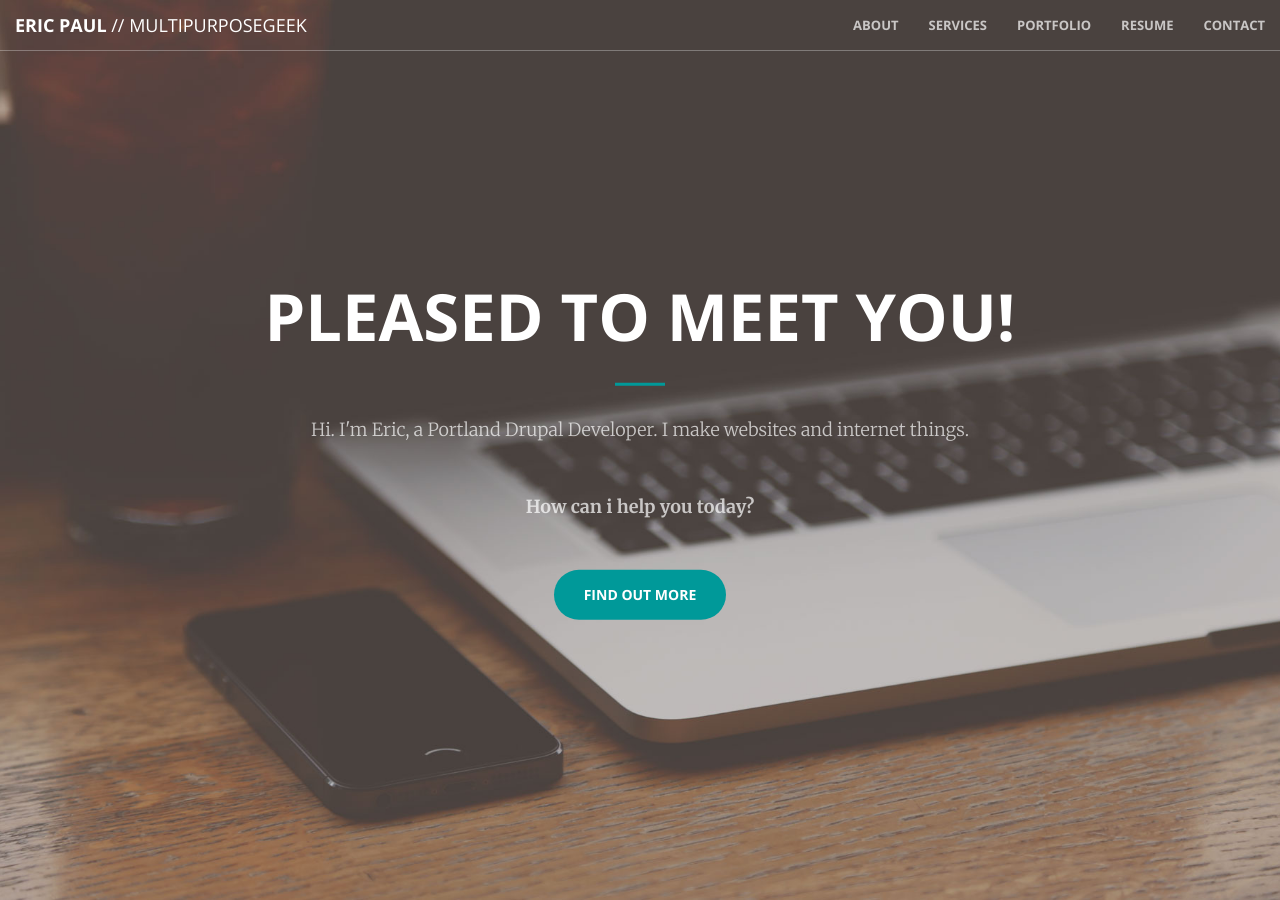
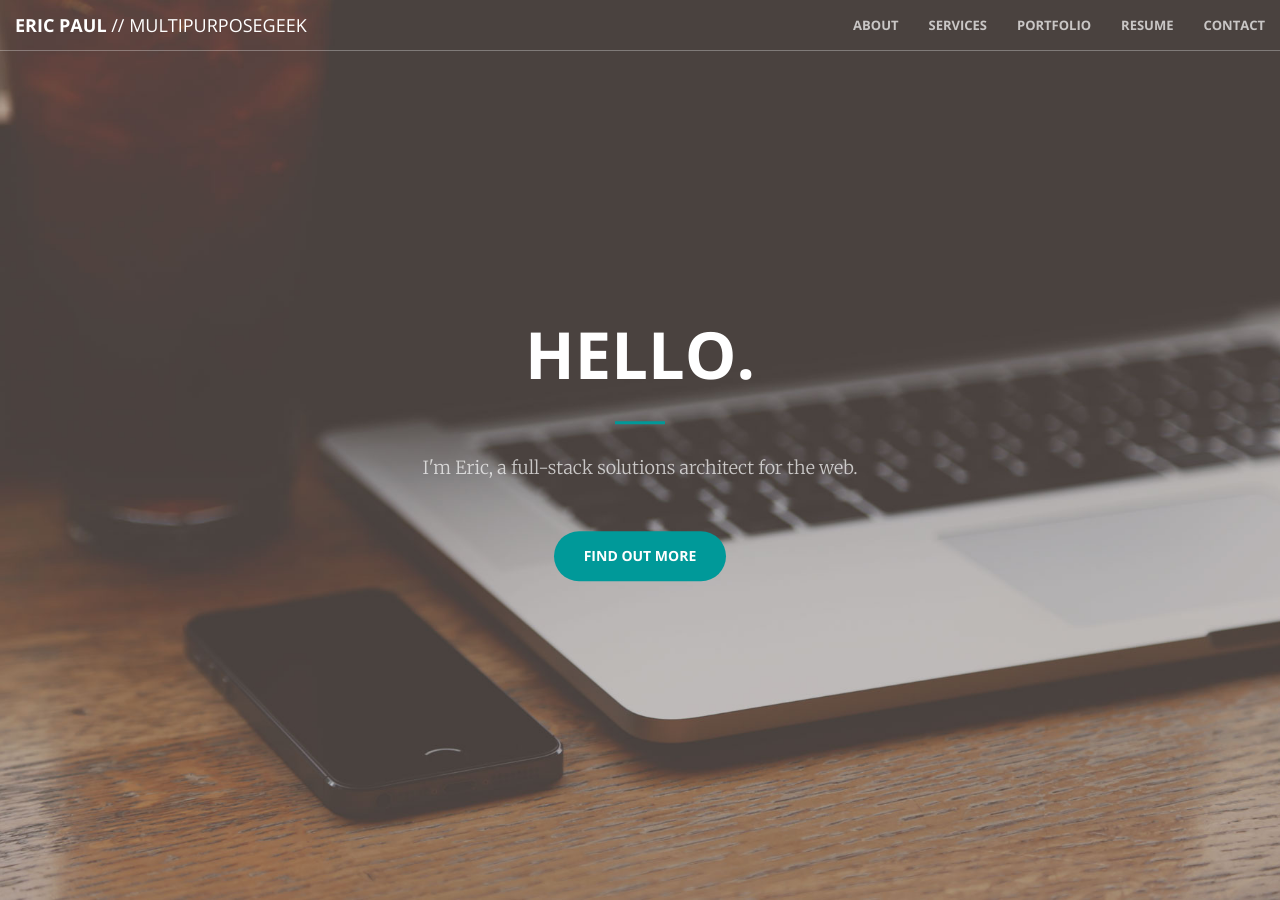
Before and after one commit to mpgeek/mpg.co, a Jekyll site: the page built from index.html, in a window 1280 px wide and 900 px high. Built offline with Jekyll 4.4.1, drawn with Linux system fonts in a browser that asks for light colours; some of the changed text lies outside the part shown.

Commit message:
Content updates.

```diff
--- a/_includes/call-to-action.html
+++ b/_includes/call-to-action.html
@@ -2,9 +2,10 @@
   <div class="container">
     <div class="row">
       <div class="col-lg-8 col-lg-offset-2 text-center">
-        <h2 class="section-heading">Digital challenges? I can help.</h2>
+        <h2 class="section-heading">Technology challenges? I can help.</h2>
         <hr class="light">
-        <p class="text-faded">Websites, content management systems, and internet thingies. I like to build them so you don't have to. Security, performance, and usability cornerstones of software bulit by me. What will we build next?</p>
+        <p class="text-faded">Websites, content management systems, and developer tools are some things I work on. Security, performance, usability, and maintainability are cornerstones of software built by me.</p>
+        <p><strong>What will we build next?</strong></p>
         <a href="#contact" class="btn btn-default btn-xl">Let's talk!</a>
       </div>
     </div>
--- a/_includes/header.html
+++ b/_includes/header.html
@@ -1,10 +1,9 @@
 <header>
   <div class="header-content">
     <div class="header-content-inner">
-      <h1>Pleased to meet you!</h1>
+      <h1>Hello.</h1>
       <hr>
-      <p>Hi. I'm Eric, a Portland Drupal Developer. I make websites and internet things.</p>
-      <p><strong>How can i help you today?</strong></p>
+      <p>I'm Eric, a full-stack solutions architect for the web.</p>
       <a href="#about" class="btn btn-primary btn-xl page-scroll">Find Out More</a>
     </div>
   </div>
```
Also changed, not shown: _layouts/front.html (line endings or trailing spaces).
